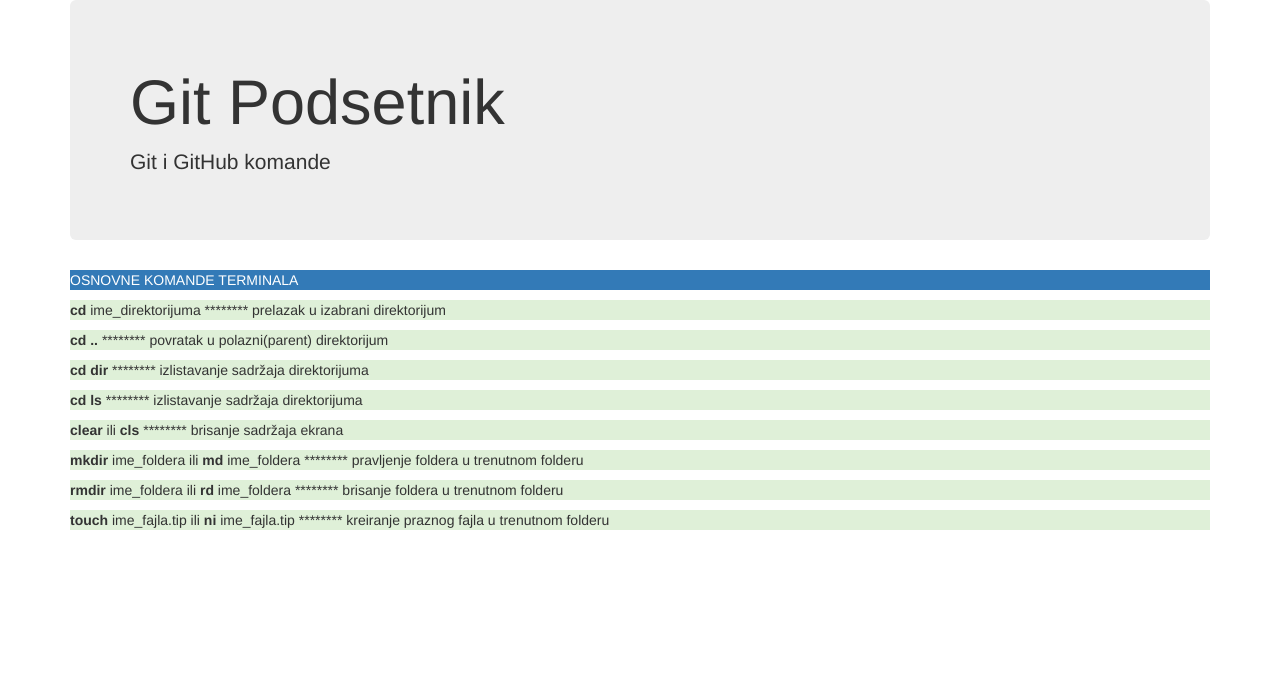
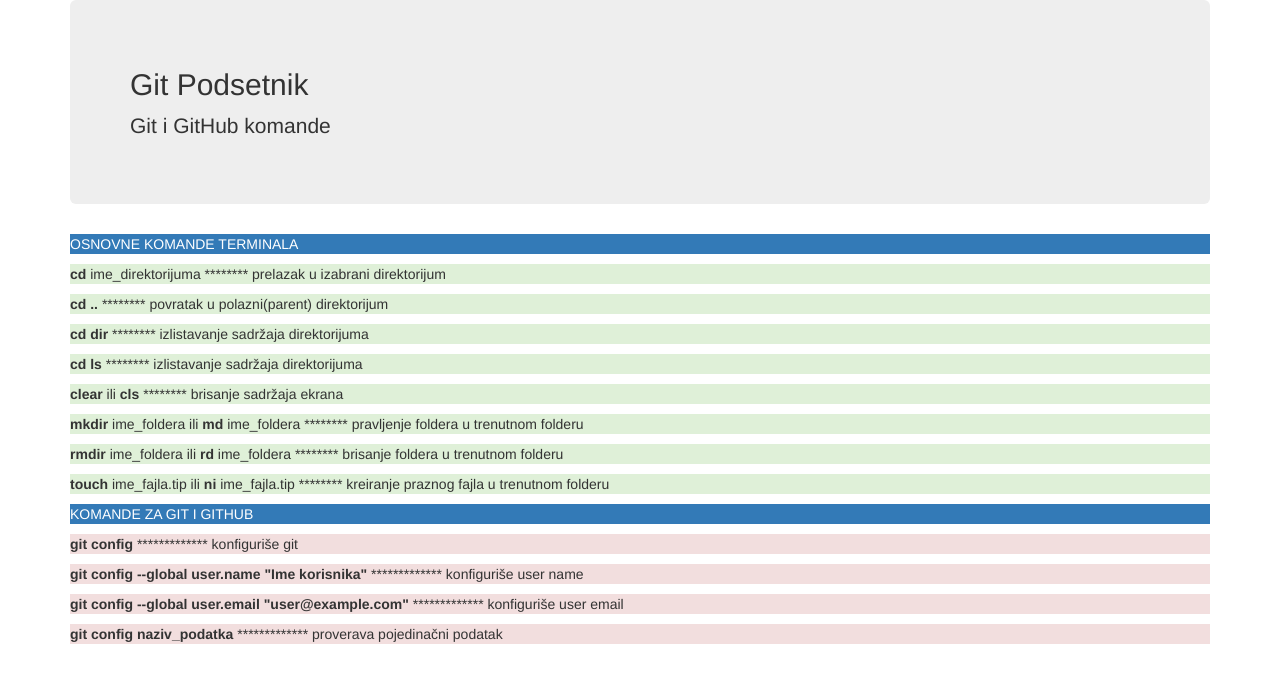
Before and after one commit to krkanbecej/prvi-projekat-na-github-, a plain HTML site: page index.html in a window 1280 px wide. Drawn offline with nearby package versions, Linux system fonts and the light colour scheme.

Commit message:
dodavanje git komandi

```diff
--- a/index.html
+++ b/index.html
@@ -11,7 +11,7 @@
   <body>
   <div class="container">
   <div class="jumbotron">
-<h1>Git Podsetnik</h1>
+<h2>Git Podsetnik</h2>
 <p>Git i GitHub komande </p>
 </div>
 <p class="bg-primary">OSNOVNE KOMANDE TERMINALA</p>
@@ -24,6 +24,11 @@
 <p class="bg-success"> <b> mkdir</b> ime_foldera ili<b> md</b> ime_foldera  ******** pravljenje foldera u trenutnom folderu</p>
 <p class="bg-success"> <b> rmdir</b> ime_foldera ili<b> rd </b> ime_foldera  ******** brisanje foldera u trenutnom folderu</p>
 <p class="bg-success"> <b> touch</b> ime_fajla.tip ili<b> ni </b> ime_fajla.tip  ******** kreiranje praznog fajla u trenutnom folderu</p>
+<p class="bg-primary">KOMANDE ZA GIT I GITHUB </p>
+<p class="bg-danger" ><b>git config</b> ************* konfiguriše git</p>
+<p class="bg-danger" ><b>git config --global user.name "Ime korisnika"</b> ************* konfiguriše user name</p>
+<p class="bg-danger" ><b>git config --global user.email "user@example.com"</b> ************* konfiguriše user email</p>
+<p class="bg-danger" ><b>git config naziv_podatka</b> ************* proverava pojedinačni podatak</p>
 
 </div>
 
```
